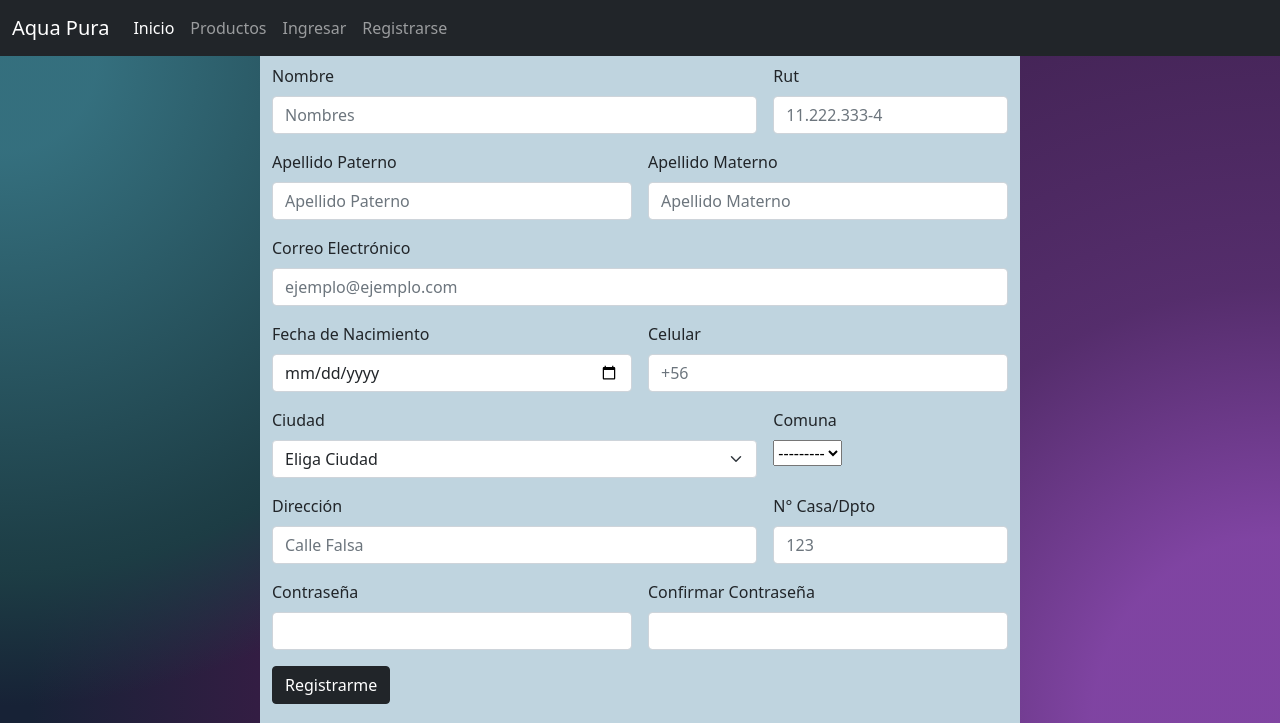
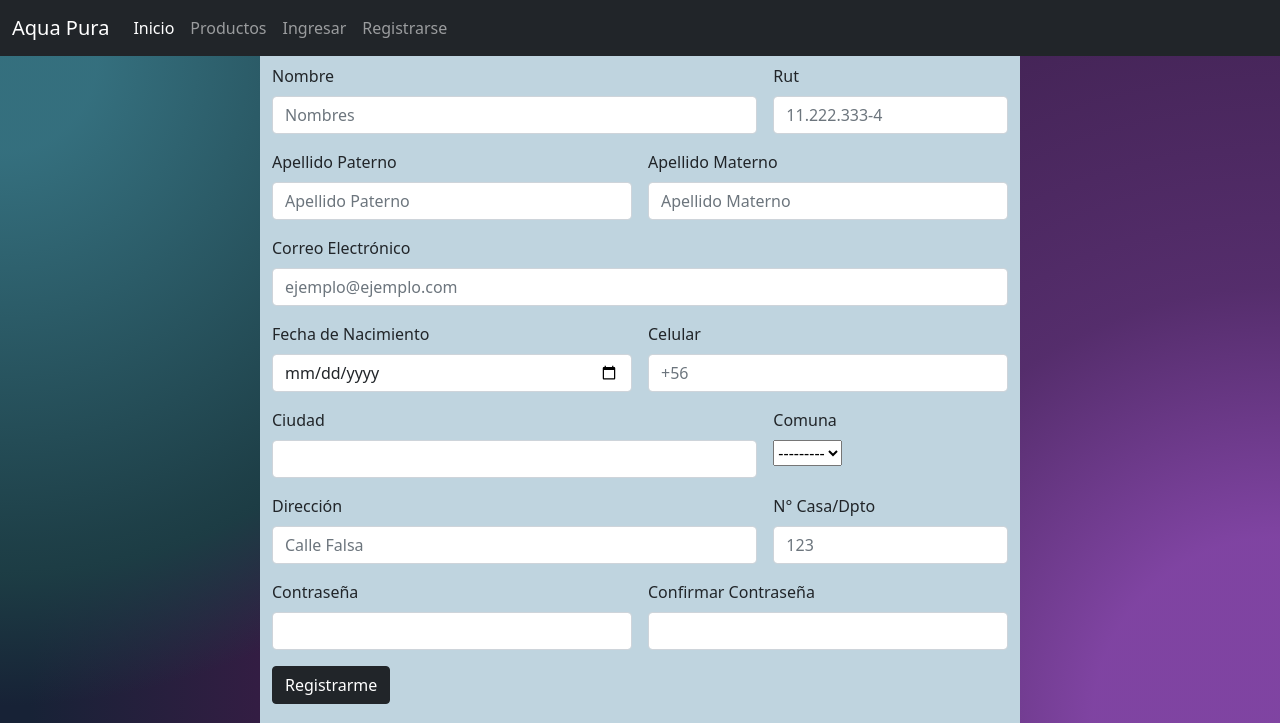
Before and after one commit to EvelynCorreaRuiz/tesisPuraAqua, a Django app: page /register/ in a window 1280 px wide. Shown: the top 723 px of the page. Run offline with Django 4.2, Linux system fonts and the light colour scheme; data that the repository does not hold is empty.

Commit message:
Ciudad Funcionando

```diff
--- a/appPuraAqua/models.py
+++ b/appPuraAqua/models.py
@@ -119,15 +119,3 @@ class SoldProduct(models.Model):
     sale = models.ForeignKey(Sale, on_delete=models.CASCADE)
     product = models.ForeignKey(Product, on_delete=models.CASCADE)
     quantity = models.PositiveIntegerField()
-
-
-
-
-#asegurar que sea mayo de 18 años
-
-"""Confirmación de Registro:
-Se debe generar una confirmación de registro o un correo electrónico de bienvenida
-después de que el usuario complete el proceso de registro con éxito.
-"""
-
-# debe logear con el correo electronico y la contraseña
--- a/appPuraAqua/templates/registration/register.html
+++ b/appPuraAqua/templates/registration/register.html
@@ -93,21 +93,18 @@
 
                   <div class="col-8">
                     <label for="inputCity" class="form-label">Ciudad</label>
-                    <select name="inputCity" class="form-select" required>
-                      <option selected>Eliga Ciudad</option>
-                      <option>Santiago</option>
+                    <input type="text" class="form-control" name="city" required />
                     {% if form.city.errors %}
                     <div class="alert alert-danger">
                       {{ form.city.errors|first }}
                     </div>
                     {% endif %}
-                </select>
-              </div>
+                  </div>
 
 
                   <div class="col-4">
                     <label for="id_comuna" class="form-label">Comuna</label>
-                    <br/>
+                    <br />
                     {{ form.comuna }} {% if form.comuna.errors %}
                     <div class="alert alert-danger">
                       {{ form.comuna.errors|first }}
```
Also changed, not shown: products/agua1.jpg (added).
